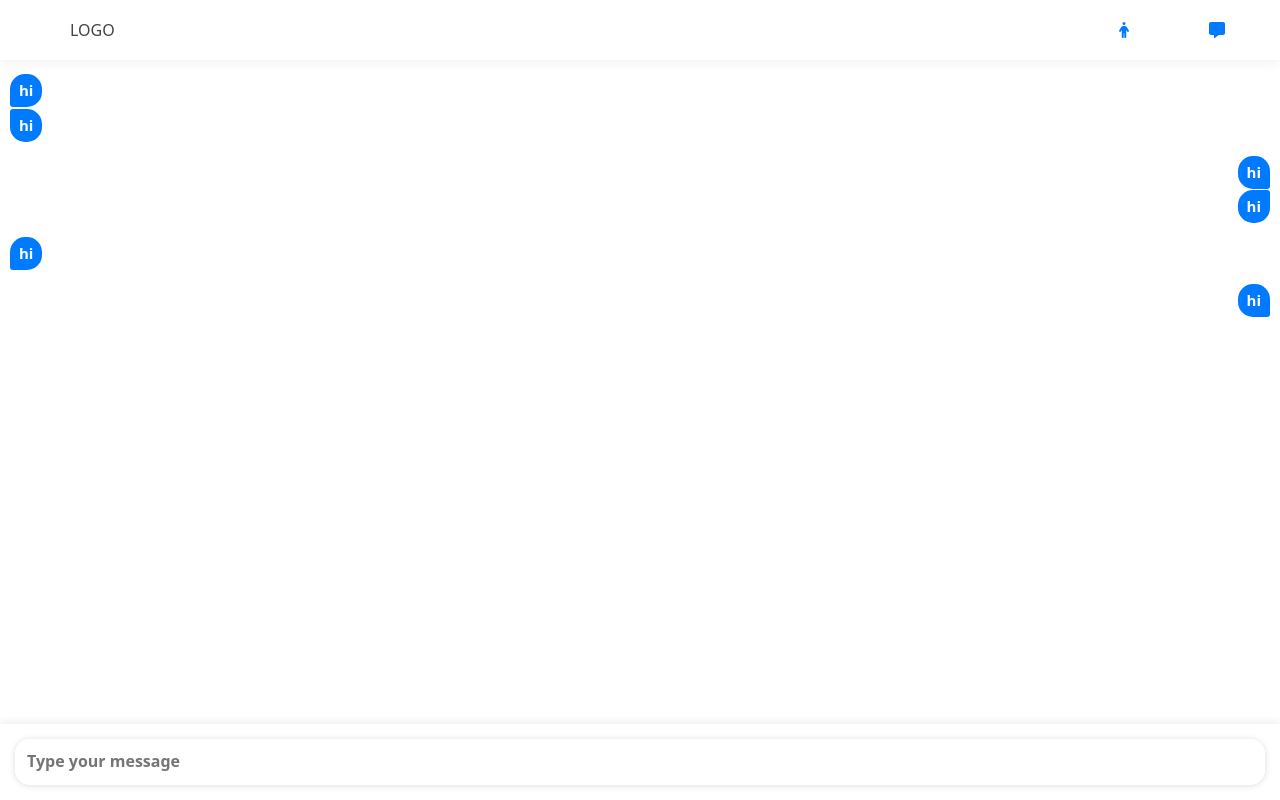
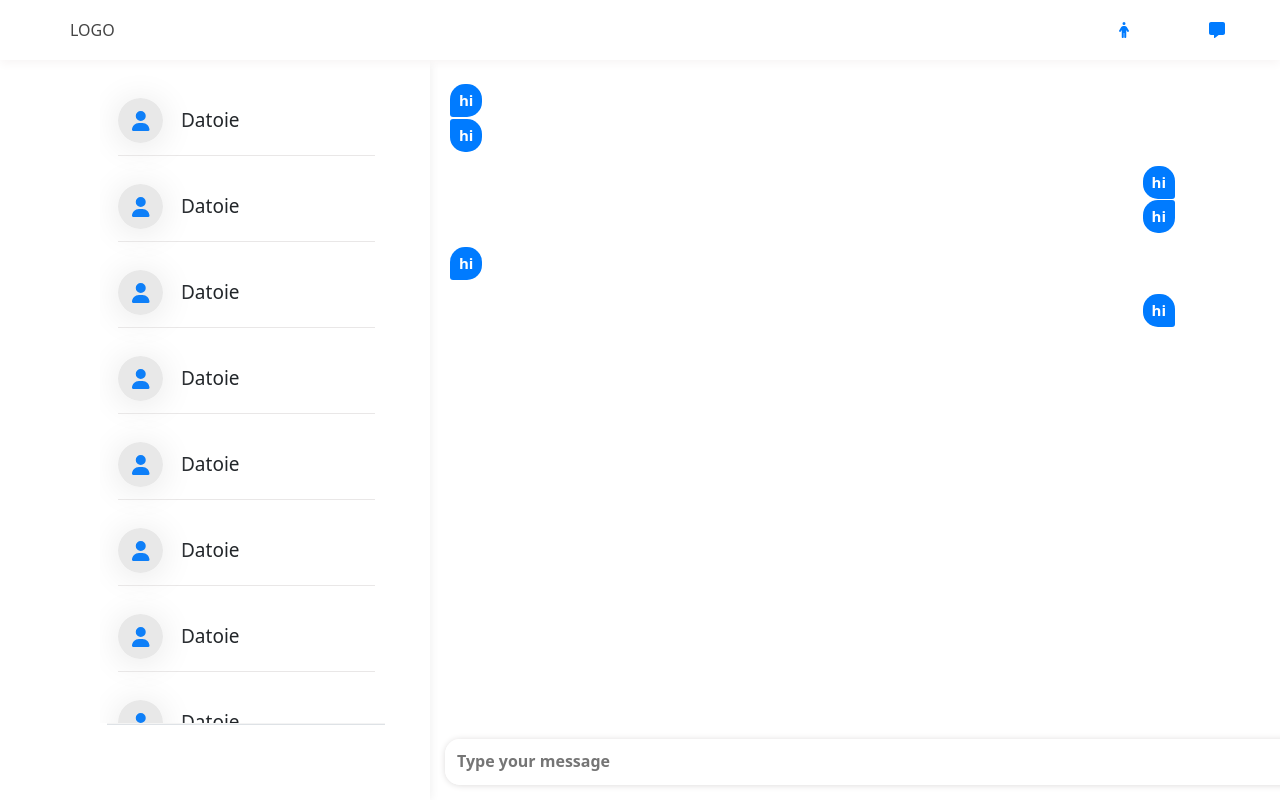
Before and after one commit to MikheilMusaelyan/carSite, a React (Vite) app: page /messages in a window 1280 px wide. Built offline with nearby package versions, Linux system fonts and the light colour scheme.

Commit message:
add friends left and style it

```diff
--- a/src/home/landingpage/landingpage.tsx
+++ b/src/home/landingpage/landingpage.tsx
@@ -19,7 +19,7 @@ export default function Landingpage() {
 
   return (
     <>
-        <main className="landing-page">
+        <main className="landing-page main-main">
             <div className="bubble-wrap"></div>
             <div className="bubble right-bubble">
             </div>
--- a/src/index.css
+++ b/src/index.css
@@ -16,7 +16,7 @@ body{
     box-sizing: border-box;
     font-family: system-ui, -apple-system, BlinkMacSystemFont, 'Segoe UI', Roboto, Oxygen, Ubuntu, Cantarell, 'Open Sans', 'Helvetica Neue', sans-serif
 }
-.twelve{
+.main-main{
     max-width: 1100px;
     margin: auto;
 }
--- a/src/item/item.tsx
+++ b/src/item/item.tsx
@@ -181,7 +181,7 @@ export default function Item() {
   // styles
   return (
     <>
-      <main className="item-main">
+      <main className="item-main main-main">
         {/* animations */}
         <section className="left">
           {
--- /dev/null
+++ b/src/messages/friends-left/friends-left.css
@@ -0,0 +1,190 @@
+.contacts-wrapper-main{
+    padding: 10px 15px 77px 10px;
+    background: white;
+    border-radius: 30px;
+    margin-right: 20px;
+    width: max-content !important;
+    height: 100%;
+    overflow: hidden;
+}
+.contacts-wrapper{
+    width: max-content !important;
+    height: 100% !important;
+    max-height: calc(1000px - 205px);
+    overflow: auto;
+    padding-right: 15px;
+    min-width: 300px;
+}
+.contact-wrapper{
+    border-radius: 10px;
+    transition: 350ms 50ms;
+    padding: 0 10px 0 18px;
+    margin: 18px 0 0 0;
+    cursor: pointer;
+}
+.contact{
+    transition: 300ms;
+    padding: 10px 0 12px 0;
+    border-bottom: 1px solid rgb(233, 231, 231);
+    max-width: 280px !important;
+}
+
+
+.contact-wrapper:hover .contact{
+    border-bottom: 1px solid transparent;
+}
+.contact-wrapper:hover{
+    background: rgb(240, 240, 240);
+    border-radius: 15px;
+}
+
+/* contacts text */
+.contacts-text-wrap{
+    display: flex;
+    align-items: center;
+    margin: 0 22px 0 4px;
+    /* padding: 0 18px 15px 14px; */
+    padding: 0 18px 5px 14px;
+    /* border-bottom: 1px solid rgb(233, 231, 231); */
+}
+.contacts-text,
+.contactsIcon{
+    color: rgb(93, 0, 255);
+}
+.contactsIcon{
+    margin: 3px 5px 0 0;
+}
+.border-bottom{
+    margin-left: 7px;
+    width: calc(100% - 22px);
+    border-top: 1px solid rgb(244, 244, 244);
+}
+
+
+.img-name-wrap{
+    display: flex;
+    align-items: center;
+}
+/* image */
+.img-wrap{
+    border-radius: 50%;
+}
+.img-wrap{
+    position: relative;
+}
+.friend-active-alert {
+    width: 15px;
+    height: 15px;
+    border: 3px solid white;
+}
+
+.name-status-wrap{
+    margin: auto auto auto 18px;
+}
+.profilePic-wrap{
+    display: grid;
+    place-content: center;
+    width: 45px;
+    height: 45px;
+    border-radius: 50%;
+    overflow: hidden;
+}
+.profilePic{
+    height: 45px;
+}
+.profilePic-wrap{
+    box-shadow: 0 3px 35px #e5e5e5;
+}
+
+/* text */
+
+.status-text{
+    margin: 0;
+    color: gray;
+    font-weight: 200;
+    font-size: 12px;
+    margin-top: 3px;
+}
+
+.name-text{
+    font-size: 19px;
+    margin: 0;
+}
+.name-text,
+.status-text {
+    display: block !important;
+}
+.name-status-wrap{
+    max-width: calc(100% - 85px);
+}
+
+/* scrollbar */
+.contacts-wrapper::-webkit-scrollbar {
+    width: 7px;
+    cursor: pointer;
+    border-radius: 10px;
+}
+
+.contacts-wrapper::-webkit-scrollbar-track {
+    background: #f1f1f1;
+    border-radius: 10px;
+}
+
+.contacts-wrapper::-webkit-scrollbar-thumb {
+    background: #0d6efd;
+    border-radius: 10px;
+}
+
+.contacts-wrapper::-webkit-scrollbar-thumb:hover {
+    background: #0661eb;
+    cursor: pointer;
+}
+
+/* no frinds */
+.no-friends-wrap{
+    padding-top: 20px;
+    width: 280px;
+}
+.no-friends-wrap h3{
+    width: 100%;
+    text-align: center;
+    font-weight: normal;
+}
+
+.no-image{
+    width: 45px;
+    height: 45px;
+    display: grid;
+    place-content: center;
+    background: rgb(232, 232, 232);
+}
+.no-image-icon{
+    font-size: 20px;
+    color: #0e7ff8;
+}
+.pointerEvents{
+    pointer-events: none !important;
+}
+
+@media screen and (max-width: 1000px) {
+    .contacts-wrapper-main,
+    .contacts-wrapper,
+    .no-friends-wrap{
+        width: 100% !important;
+    }
+    .contacts-text-wrap{
+        margin: 0;
+        padding-left: 50px;
+    }
+    .contacts-wrapper {
+        padding-right: 0;
+        min-width: initial !important;
+    }
+    .contacts-wrapper-main{
+        padding-right: 10px;
+        border-radius: 0;
+    }
+    .contact{
+        max-width: initial !important;
+    }
+}
--- /dev/null
+++ b/src/messages/friends-left/friends-left.tsx
@@ -0,0 +1,88 @@
+import { faUser } from "@fortawesome/free-solid-svg-icons";
+import { FontAwesomeIcon } from "@fortawesome/react-fontawesome";
+import { useState } from "react";
+import './friends-left.css'
+
+export default function FriendsLeft(props: any) {
+  const [myFriends, setMyFriends] = useState([
+    {
+        profilePic: '',
+        nickname: 'Datoie'
+    },
+    {
+        profilePic: '',
+        nickname: 'Datoie'
+    },
+    {
+        profilePic: '',
+        nickname: 'Datoie'
+    },
+    {
+        profilePic: '',
+        nickname: 'Datoie'
+    },
+    {
+        profilePic: '',
+        nickname: 'Datoie'
+    },{
+        profilePic: '',
+        nickname: 'Datoie'
+    },
+    {
+        profilePic: '',
+        nickname: 'Datoie'
+    },
+    {
+        profilePic: '',
+        nickname: 'Datoie'
+    }
+  ])
+
+  return (
+    <div className="contacts-wrapper-main" id="mainDiv">
+      <div className="contacts-wrapper">
+        {myFriends.map((friend: any, index: number) => (
+          <div
+            className="contact-wrapper"
+            key={index}
+          >
+            <div className="contact">
+              <div className="img-name-wrap">
+                <div className="img-wrap">
+                  {/* {friend.connected && <div className="friend-active-alert"></div>} */}
+                  <div className="profilePic-wrap">
+                    {
+                        friend.profilePic != '' &&
+                        <img
+                          className="profilePic"
+                          src={friend.profilePic || ''}
+                          alt="Profile Pic"
+                        />
+                    }
+                    {
+                        friend.profilePic == '' &&
+                        <div className="no-image">
+                            <FontAwesomeIcon icon={faUser} className="no-image-icon" />
+                        </div>
+                    }
+                  </div>
+                </div>
+                <div className="name-status-wrap">
+                  <h4 className="name-text">{friend.nickname}</h4>
+                </div>
+              </div>
+            </div>
+          </div>
+        ))}
+
+        {myFriends.length === 0 && (
+          <div className="no-friends-wrap">
+            <h3>No Contacts Yet</h3>
+          </div>
+        )}
+
+      </div>
+      <div className="border-bottom"></div>
+    </div>
+  );
+}
--- a/src/messages/messages.css
+++ b/src/messages/messages.css
@@ -1,15 +1,16 @@
 *{
     box-sizing: border-box;
 }
-.messages-main-wrap{
+.messages-main-wrap-main{
+    overflow: hidden;
     display: flex;
-    flex-direction: column;
     justify-content: space-between;
+    height: calc(100svh - 60px);
 }
 .messages{
     overflow: auto;
     height: 100%;
-    padding: 0 10px 10px 10px;
+    padding: 10px 15px 10px 20px;
     scroll-behavior: smooth;
     height: calc(100svh - 136px);
 }
@@ -80,7 +81,6 @@
     background-color: white;
     bottom: 0;
     padding: 15px;
-    box-shadow: 0 0 10px rgb(229, 229, 229);
 }
 .inputholder{
     box-shadow: 0 0.5px 6px #dddbdb;
@@ -96,20 +96,40 @@
     border-radius: 15px;
 }
 
-/* WebKit-based browsers (Chrome, Safari) */
-/* Track */
+.friends-wrap-main{
+    width: 340px;
+    height: 100%;
+    box-shadow: 0 0 10px rgb(237, 237, 237);
+    position: relative;
+    background-color: white;
+    z-index: 2;
+}
+.friends-wrap{
+    height: 100%;
+}
+
+@media screen and (max-width: 800px){
+    .messages{
+        padding: 10px;
+    }
+    .message-form{
+        box-shadow: 0 0 10px rgb(238 237 237);
+    }
+}
+
+/*
+
 ::-webkit-scrollbar {
-    width: 6px; /* Adjust the width as needed */
+    width: 6px;
   }
 
-  /* Thumb */
   ::-webkit-scrollbar-thumb {
     background-color: #dedede;
-    border-radius: 10px; /* Round the thumb corners, adjust as needed */
+    border-radius: 10px;
   }
 
-  /* Track (optional) */
   ::-webkit-scrollbar-track {
     border-radius: 10px;
-    background-color: #f0f0f0; /* Adjust the background color as needed */
+    background-color: #f0f0f0;
   }
+   */
--- a/src/messages/messages.tsx
+++ b/src/messages/messages.tsx
@@ -2,6 +2,7 @@ import { useState, useEffect, useRef } from 'react';
 import './messages.css'
 import { useDispatch, useSelector } from 'react-redux';
 import { addMessage } from '../features/messages/messageSlice';
+import FriendsLeft from './friends-left/friends-left';
 
 function Messages() {
   const messages = useSelector((state: any) => state.messages);
@@ -9,17 +10,20 @@ function Messages() {
 
   const [message, setMessage] = useState('');
   const messageScroll = useRef(null);
+  const [windowWidth, setWindowWidth] = useState(window.innerWidth);
 
   useEffect(() => {
     scrollToBottom();
-    // service.gotMessage.subscribe((message: any) => {
-    //   pushToMessages('them', message);
-    // });
 
+    window.addEventListener('resize', handleResize);
     return () => {
-      // Unsubscribe from observables if needed
+      window.removeEventListener('resize', handleResize);
     };
   }, []);
+
+  const handleResize = () => {
+    setWindowWidth(window.innerWidth);
+  };
 
   useEffect(() => {
     scrollToBottom()
@@ -47,10 +51,23 @@ function Messages() {
   };
 
   return (
-    <main className='messages-main-wrap'>
+    <main className='messages-main-wrap-main main-main'>
+      {
+        windowWidth > 800 &&
+        <div className='friends-wrap-main'>
+          <div className="friends-wrap">
+            <FriendsLeft />
+          </div>
+        </div>
+      }
+      <div className="messages-main-wrap"
+        style={
+          windowWidth <= 800 ? {'width' : '100%'} : {'width' : 'calc(100% - 340px)'}
+        }
+      >
         <div className="wrap-messages">
           <div className="messages" ref={messageScroll}>
-          {messages.map((message, index) => (
+            {messages.map((message: any, index: number) => (
               <div
                 key={index}
                 className={`message-wrap ${
@@ -80,7 +97,11 @@ function Messages() {
             ))}
           </div>
         </div>
-      <form onSubmit={sendMessage} className='message-form'>
+        <form onSubmit={sendMessage} className='message-form'
+          style={
+            windowWidth <= 800 ? {'width' : '100%'} : {'width' : 'calc(100% - 340px)'}
+          }
+        >
           <div className="inputholder">
             <input
               typeof='submit'
@@ -94,6 +115,7 @@ function Messages() {
             />
           </div>
         </form>
+      </div>
     </main>
   );
 }
--- a/src/navbar/navbar.css
+++ b/src/navbar/navbar.css
@@ -1,7 +1,9 @@
 nav {
+    z-index: 10;
+    position: relative;
     padding: 0 15px;
     display: flex;
-    box-shadow: 0 4px 10px rgb(243, 243, 243);
+    box-shadow: 0 3px 10px rgb(247 244 244);
 }
 
 .main-navbar {
--- a/src/navbar/navbar.tsx
+++ b/src/navbar/navbar.tsx
@@ -6,11 +6,11 @@ import { Link } from 'react-router-dom';
 export default function Navbar() {
   return (
     <nav>
-      <a className="logo-wrap">
+      <span className="logo-wrap">
         <Link to="/messages" className='nav-a'>
           <span className='logo'>LOGO</span>
         </Link>
-      </a>
+      </span>
       <ul className="main-navbar">
         <li className='nav-li'>
           <Link to="/person" className='nav-a'>
--- a/src/profile/profile.tsx
+++ b/src/profile/profile.tsx
@@ -26,7 +26,7 @@ export default function Profile(props: any) {
 
 
   return (
-    <main className='cart-main'>
+    <main className='cart-main main-main'>
       <h1 className="recent-listings">Recent Listings</h1>
       <ul className="ul">
         <Card item={cartItem}/>
```
Also changed, not shown: src/shared/shared.ts (line endings or trailing spaces). Lines whose indentation alone changed are shown as unchanged.
